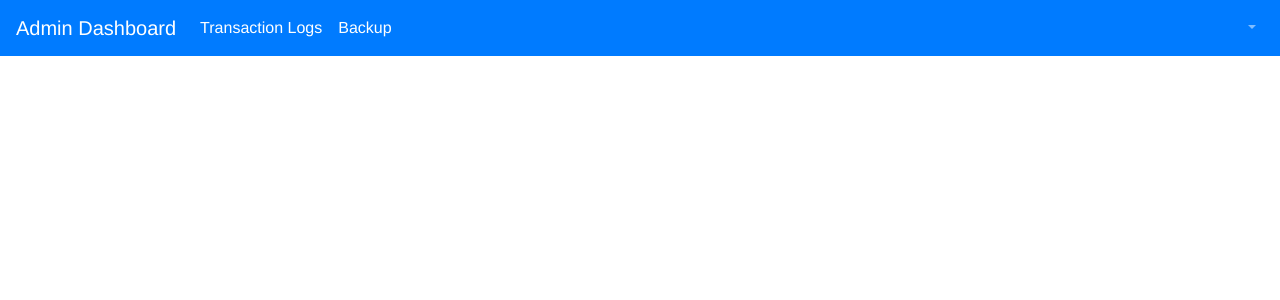
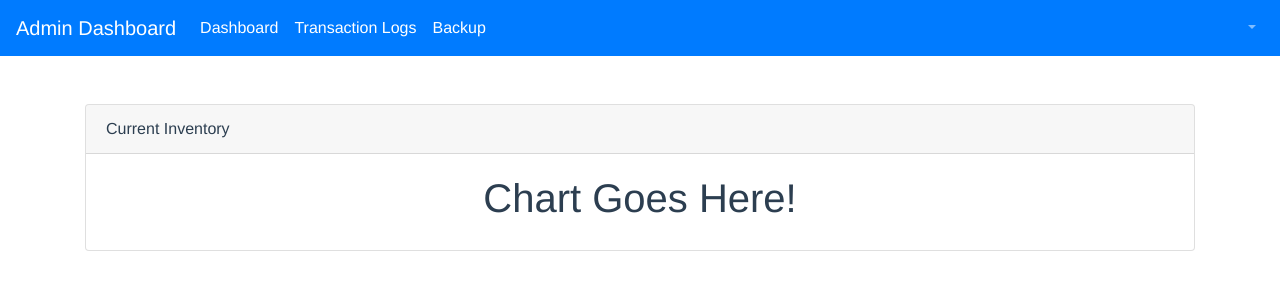
Before and after one commit to kiefferganza/phmi-admin-dashboard, a Vue app: page /#/dashboard in a window 1280 px wide. Before the commit this address led to /#/. Shown: the top 300 px of the page. Built offline with nearby package versions, Linux system fonts and the light colour scheme; sample sign-in values are in the browser's storage.

Commit message:
Added Chartjs

```diff
--- a/package.json
+++ b/package.json
@@ -10,8 +10,10 @@
   "dependencies": {
     "axios": "^0.21.1",
     "bootstrap-vue": "^2.17.3",
+    "chart.js": "^2.9.4",
     "core-js": "^3.6.5",
     "vue": "^2.6.11",
+    "vue-chartjs": "^3.5.1",
     "vue-router": "^3.2.0",
     "vuex": "^3.4.0"
   },
--- a/src/App.vue
+++ b/src/App.vue
@@ -6,6 +6,9 @@
 
     <b-collapse id="nav-collapse" is-nav class="text-white">
       <b-navbar-nav >
+        <b-nav-item>
+          <router-link to="/dashboard" class="text-white">Dashboard</router-link>
+        </b-nav-item>
         <b-nav-item>
           <router-link to="/transactionlogs" class="text-white">Transaction Logs</router-link>
         </b-nav-item>
--- /dev/null
+++ b/src/components/Inventorycard.vue
@@ -0,0 +1,11 @@
+<template>
+    <div>
+        <h1>Chart Goes Here!</h1>
+    </div>
+</template>
+
+<script>
+export default {
+    name: 'DashboardCard'
+}
+</script>
--- a/src/main.js
+++ b/src/main.js
@@ -20,7 +20,7 @@ router.beforeEach((to, from, next) => {
   } else if (to.matched.some(record => record.meta.requiresVisitor)) {
     if (store.getters.loggedIn) {
       next({
-        name: 'Home',
+        name: 'Dashboard',
       })
     } else {
       next()
--- a/src/router/index.js
+++ b/src/router/index.js
@@ -1,5 +1,6 @@
 import Vue from "vue";
 import VueRouter from "vue-router";
+import Dashboard from "../views/Dashboard";
 import TransactionLogs from "../views/Home";
 import About from "../views/About.vue";
 import InventoryCutoff from "../views/InventoryCutoff.vue";
@@ -22,6 +23,14 @@ const routes = [
     path: '/logout',
     name: 'Logout',
     component: Logout
+  },
+  {
+    path: '/dashboard',
+    name: 'Dashboard',
+    component: Dashboard,
+    meta: {
+      requiresAuth: true,
+    }
   },
   {
     path: "/transactionlogs",
--- /dev/null
+++ b/src/views/Dashboard.vue
@@ -0,0 +1,24 @@
+<template>
+    <div class="container">
+        <div class="pt-5">
+            <div class="card">
+                <div class="card-header text-left">
+                    Current Inventory
+                </div>
+                <div class="card-body">
+                    <DashboardCard />
+                </div>
+            </div>
+        </div>
+    </div>
+</template>
+
+<script>
+import DashboardCard from '../components/Inventorycard'
+export default {
+      name: "Dashboard",
+      components: {
+        DashboardCard
+      },
+}
+</script>
--- a/src/views/Login.vue
+++ b/src/views/Login.vue
@@ -60,7 +60,7 @@ export default {
             })
                 .then(response => {
                     this.isClicked = false,
-                    this.$router.push({name: 'TransactionLogs'})
+                    this.$router.push({name: 'Dashboard'})
                 })
                 .catch(error => {
                      this.isClicked = false
```
Also changed, not shown: 1 other file (tests, documents, lock files or other folders).
